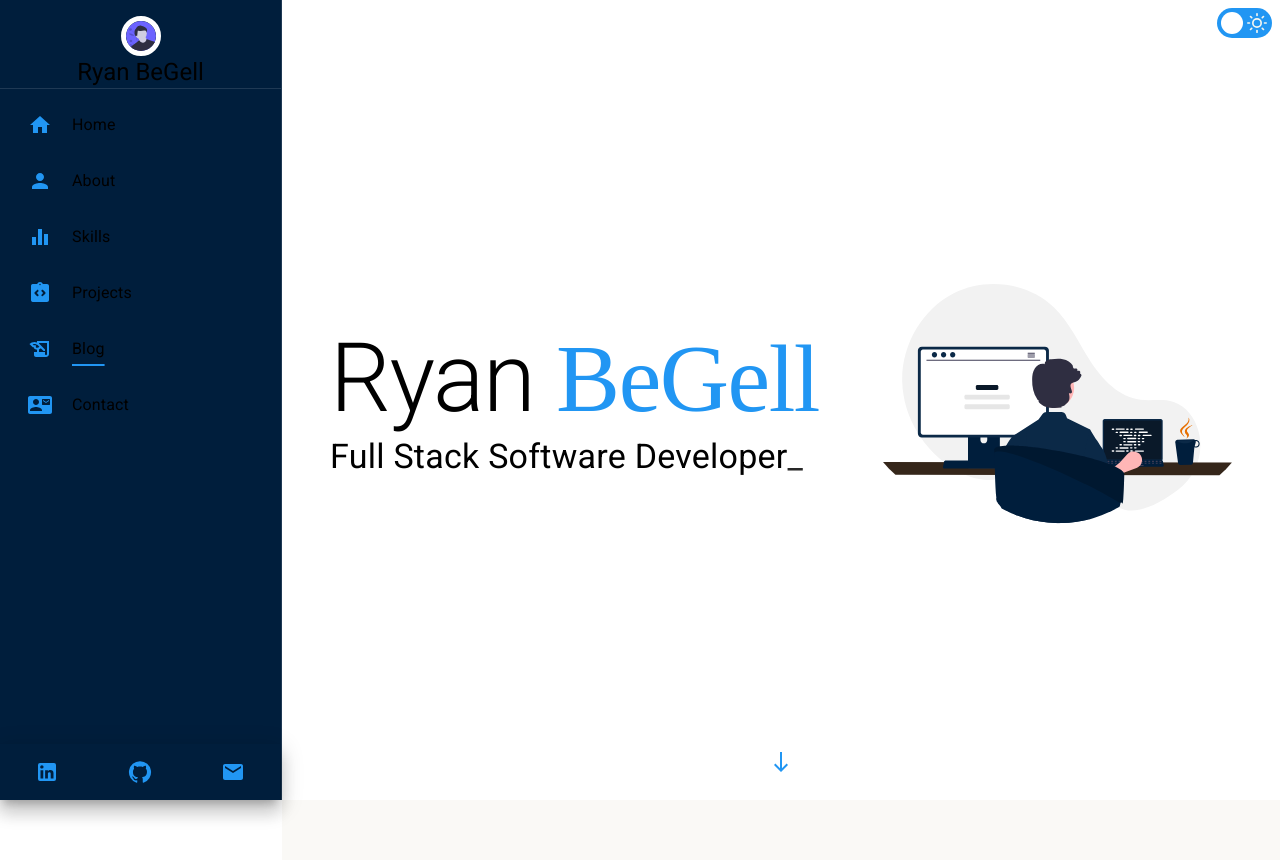
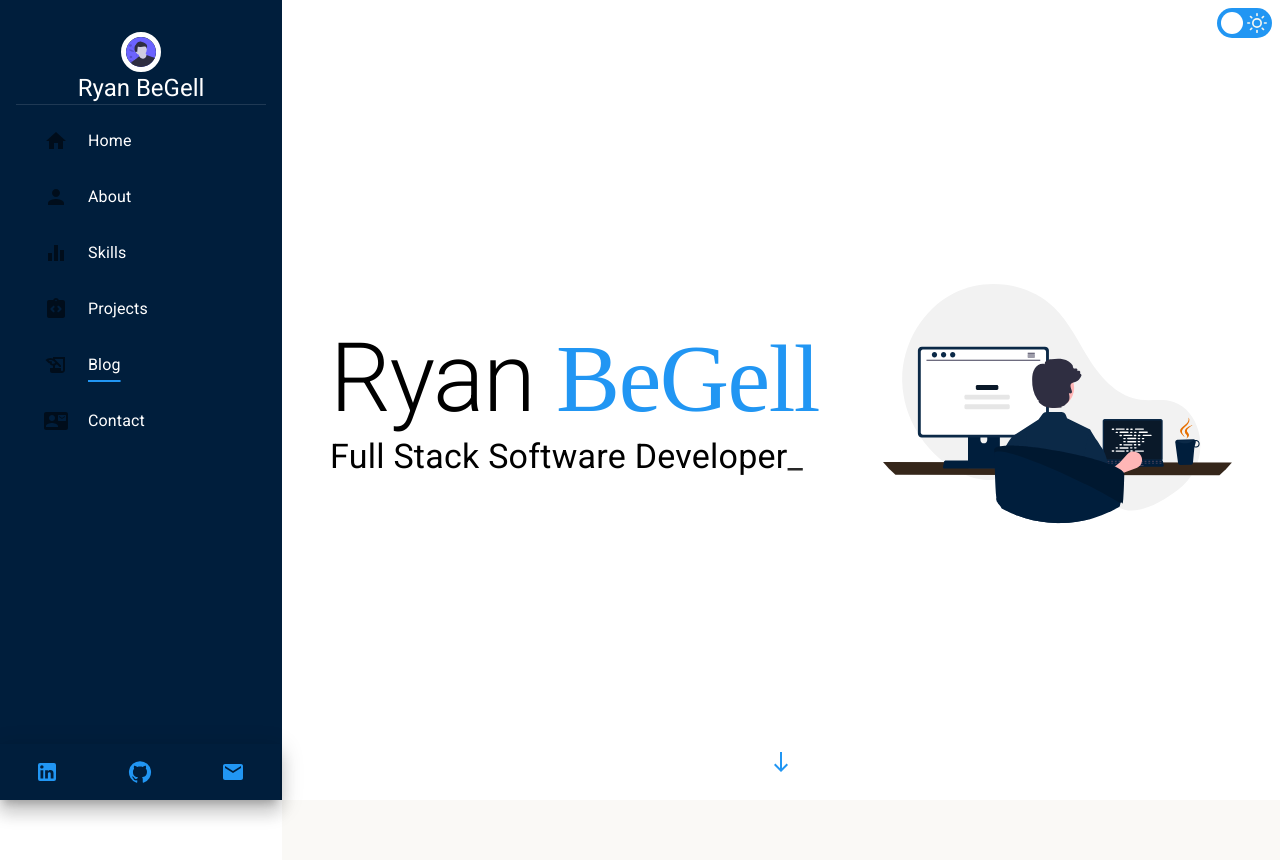
Before and after one commit to RyanBeGell/portfolio-site, a Next.js app: page / in a window 1280 px wide. Shown: the top 860 px of the page. Built offline with nearby package versions, Linux system fonts and the light colour scheme; a small style sheet from the web is missing; a web font is replaced by a local one.

Commit message:
sidebar padding 16px

```diff
--- a/src/components/sidebar/sidebar.tsx
+++ b/src/components/sidebar/sidebar.tsx
@@ -42,28 +42,28 @@ export default function Sidebar(){
         alignItems="center">
         <Avatar className={styles.avatar} src={"/avatar.svg"} alt="Avatar"/>
       </Box>
-      <Typography variant={"h5"} className={styles.name} color="">
+      <Typography variant={"h5"} className={styles.name} color="#FFFFFF">
         Ryan BeGell
       </Typography>
       <Divider />
       <List>
         {['Home', 'About', 'Skills', 'Projects', 'Blog', 'Contact'].map((text, index) => (
-          <ListItem key={text} sx={{px:"12px", py:"4px"}} className={styles.navItem}>
+          <ListItem key={text} variant={"h2"} sx={{px:"12px", py:"4px"}} className={styles.navItem}>
             <ListItemButton sx={{ borderRadius: 2,}}>
               <ListItemIcon>
                 {
-                  index === 0? <HomeIcon  color="primary"/> :
-                  index === 1? <PersonIcon  color="primary"/>:
-                  index === 2? <EqualizerIcon  color="primary"/>:
-                  index === 3? <IntegrationInstructionsRoundedIcon color="primary"/>:
-                  index === 4? <HistoryEduIcon color="primary"/>:
-                  index === 5? <ContactMailRoundedIcon color="primary"/>:null
+                  index === 0? <HomeIcon /> :
+                  index === 1? <PersonIcon />:
+                  index === 2? <EqualizerIcon />:
+                  index === 3? <IntegrationInstructionsRoundedIcon />:
+                  index === 4? <HistoryEduIcon />:
+                  index === 5? <ContactMailRoundedIcon />:null
                 }
               </ListItemIcon>
               {index===4?
               //conditionally render the underline based on where the user is on the page - only highlighting blog temporarily
-              <ListItemText primary={text} sx={{ml:"-12px",}} className={styles.underlineNavItem}/>:
-              <ListItemText primary={text} sx={{ml:"-12px",}}/>}
+              <ListItemText primary={text} sx={{ml:"-12px", color:"#FFFFFF"}} className={styles.underlineNavItem}/>:
+              <ListItemText primary={text} sx={{ml:"-12px", color:"#FFFFFF"}}/>}
             </ListItemButton>
           </ListItem>
         ))}
@@ -72,7 +72,7 @@ export default function Sidebar(){
   );
 
   return (
-    <Box sx={{ display: 'flex' }}>
+    <Box sx={{ display: 'flex'}}>
       <CssBaseline />
           <IconButton
             color="inherit"
@@ -97,7 +97,7 @@ export default function Sidebar(){
           }}
           sx={{
             display: { xs: 'block', sm: 'none' },
-            '& .MuiDrawer-paper': { boxSizing: 'border-box', width: drawerWidth},
+            '& .MuiDrawer-paper': { boxSizing: 'border-box', width: drawerWidth,  p:"16px", border: 0},
           }}
         >
           {drawer}
@@ -108,7 +108,7 @@ export default function Sidebar(){
           anchor="left"
           sx={{
             display: { xs: 'none', sm: 'block' },
-            '& .MuiDrawer-paper': { boxSizing: 'border-box', width: drawerWidth},
+            '& .MuiDrawer-paper': { boxSizing: 'border-box', width: drawerWidth,  p:"16px", border: 0},
           }}
           open
         >
```
